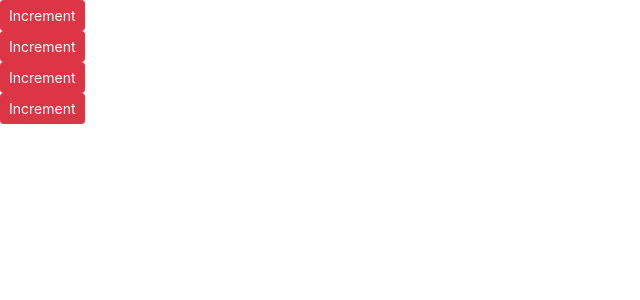
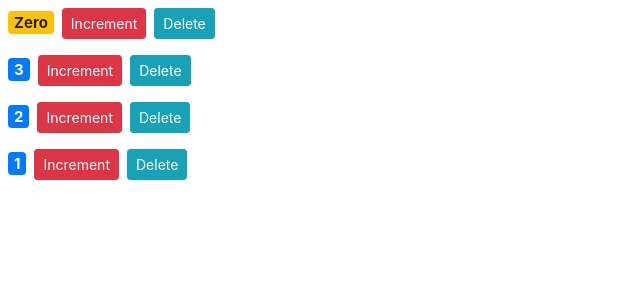
Before and after one commit to priyansh18/React-Crash, a React (Create React App) app in the folder react-app/: page / in a window 1280 px wide. Shown: the top 300 px of the page, without its empty margins (0-640 px from the left). Built offline with nearby package versions, Linux system fonts and the light colour scheme.

Commit message:
Raise and Handling event

```diff
--- a/react-app/src/components/counter.jsx
+++ b/react-app/src/components/counter.jsx
@@ -21,6 +21,12 @@ class Counter extends Component {
         >
           Increment
         </button>
+        <button
+          onClick={this.props.onDelete}
+          className="btn btn-info btn-sm m-2"
+        >
+          Delete
+        </button>
         {/* {this.state.tags.length === 0 && "Please create a new Tag"}
         <ul>{this.renderTags()}</ul> */}
       </div>
@@ -31,7 +37,7 @@ class Counter extends Component {
     console.log("Increment clicked!!", this);
     // this.state.value++; it won't work
     this.setState({
-      count: this.state.value + 1,
+      value: this.state.value + 1,
     });
   };
 
@@ -48,13 +54,13 @@ class Counter extends Component {
   }
   getBadgeClasses() {
     let classes = "badge m-2 badge-";
-    classes += this.state.count == 0 ? "warning" : "primary";
+    classes += this.state.value == 0 ? "warning" : "primary";
     return classes;
   }
 
   formatCount() {
-    const { count } = this.state;
-    return count == 0 ? "Zero" : count;
+    const { value } = this.state;
+    return value == 0 ? "Zero" : value;
   }
 }
 
--- a/react-app/src/components/counters.jsx
+++ b/react-app/src/components/counters.jsx
@@ -4,7 +4,7 @@ import Counter from "./counter";
 class Counters extends Component {
   state = {
     counters: [
-      { id: 1, value: 4 },
+      { id: 1, value: 0 },
       { id: 2, value: 3 },
       { id: 3, value: 2 },
       { id: 4, value: 1 },
@@ -14,11 +14,19 @@ class Counters extends Component {
     return (
       <div>
         {this.state.counters.map((counter) => (
-          <Counter key={counter.id} value={counter.value} />
+          <Counter
+            key={counter.id}
+            onDelete={this.handleDelete}
+            value={counter.value}
+          />
         ))}
       </div>
     );
   }
+
+  handleDelete = () => {
+    console.log("called");
+  };
 }
 
 export default Counters;
```
